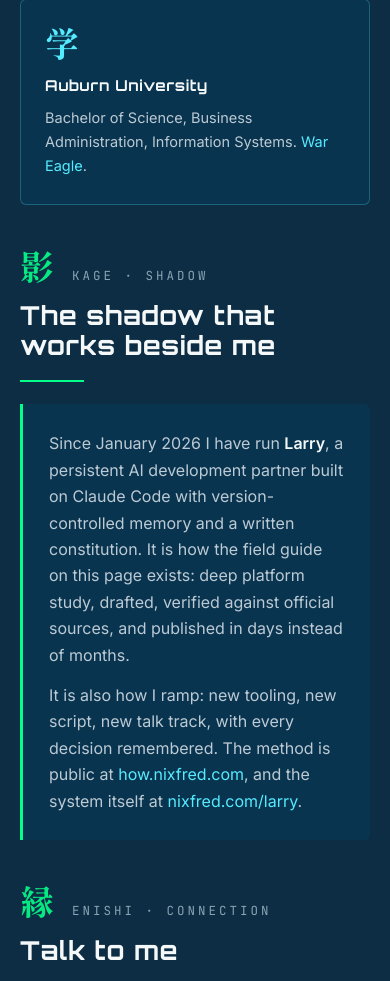
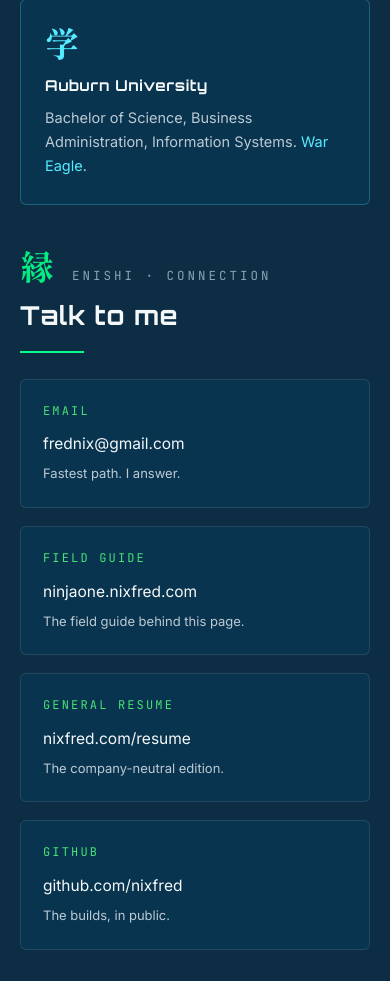
Before and after one commit to nixfred/resume.nixfred.com.ninjaone, a plain HTML site: page index.html in a window 390 px wide. Shown: the part 8404-9385 px from the top of the page. Drawn offline with Linux system fonts and the light colour scheme.

Commit message:
remove the Larry shadow section entirely
Fred 2026-08-02: remove the part about Larry. Section, nav entry,
and shadow-box styles out of index.html, styles.css, print.css.
Content model and decision log updated. All gates green.

LR-site: n1.nixfred.com
LR-review: fred-2026-08-02

```diff
--- a/index.html
+++ b/index.html
@@ -54,7 +54,6 @@
       <li><a href="#craft">Craft</a></li>
       <li><a href="#way">The Way</a></li>
       <li><a href="#marks">Marks</a></li>
-      <li><a href="#shadow">Shadow</a></li>
       <li><a href="#contact">Contact</a></li>
     </ul>
     <button class="nav-print" type="button" data-open-print>PRINT</button>
@@ -391,28 +390,6 @@
   </div>
 </section>
 
-<section id="shadow" aria-labelledby="shadow-h">
-  <div class="wrap">
-    <div class="section-head reveal">
-      <div class="section-mark">
-        <span class="mark-kanji" lang="ja">影</span>
-        <span class="mark-romaji">kage · shadow</span>
-      </div>
-      <h2 id="shadow-h">The shadow that works beside me</h2>
-      <div class="section-rule"></div>
-    </div>
-    <div class="shadow-box reveal">
-      <p>Since January 2026 I have run <strong>Larry</strong>, a persistent AI development
-      partner built on Claude Code with version-controlled memory and a written constitution.
-      It is how the field guide on this page exists: deep platform study, drafted, verified
-      against official sources, and published in days instead of months.</p>
-      <p>It is also how I ramp: new tooling, new script, new talk track, with every decision
-      remembered. The method is public at <a href="https://how.nixfred.com/">how.nixfred.com</a>,
-      and the system itself at <a href="https://nixfred.com/larry">nixfred.com/larry</a>.</p>
-    </div>
-  </div>
-</section>
-
 <section id="contact" aria-labelledby="contact-h">
   <div class="wrap">
     <div class="section-head reveal">
--- a/print.css
+++ b/print.css
@@ -29,13 +29,12 @@
     gap: 8pt;
     margin-top: 12pt;
   }
-  .why-point, .craft-card, .mark-card, .proof, .shadow-box,
+  .why-point, .craft-card, .mark-card, .proof,
   .contact-links a, .timeline li, .skill-col { break-inside: avoid; }
   .why-point, .craft-card, .mark-card { padding: 12pt 12pt; }
   .proof { padding: 14pt 16pt; margin-top: 12pt !important; }
   .proof-grid { grid-template-columns: 1fr 1fr; gap: 6pt 14pt; margin-bottom: 12pt; }
   .proof .btn { display: none; }
-  .shadow-box { padding: 12pt 16pt; }
   .timeline { margin-top: 12pt; }
   .timeline li { grid-template-columns: 90pt 1fr; padding: 6pt 0; }
   .t-when { font-size: 9.5pt; }
--- a/styles.css
+++ b/styles.css
@@ -506,18 +506,6 @@
 }
 .mark-card p { font-size: 14.5px; color: var(--bone-dim); }
 
-/* ---------- shadow ---------- */
-.shadow-box {
-  border-left: 3px solid var(--brand);
-  background: var(--ink-2);
-  border-radius: 0 6px 6px 0;
-  padding: clamp(26px, 4vw, 44px);
-  max-width: 780px;
-}
-.shadow-box p { color: var(--bone-dim); font-size: 16px; }
-.shadow-box p + p { margin-top: 14px; }
-.shadow-box strong { color: var(--bone); font-weight: 600; }
-
 /* ---------- contact ---------- */
 .contact-links {
   display: grid;
```
Also changed, not shown: 2 other files.
